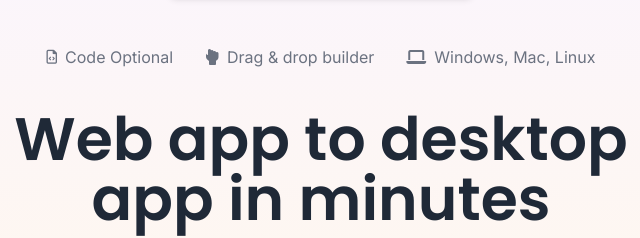
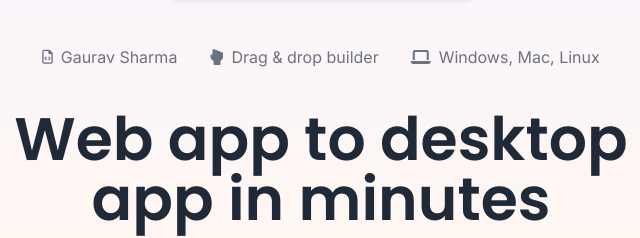
Before and after one commit to GreedyGaurav/Tailwind-Project, a website: page index.html in a window 1280 px wide. Shown: the part 173-411 px from the top of the page, 319-959 px from the left. Drawn offline with Linux system fonts and the light colour scheme.

Commit message:
Update index.html

```diff
--- a/index.html
+++ b/index.html
@@ -75,7 +75,7 @@
                 <div id="hero-features" class="hidden sm:flex gap-8 my-6">
                     <div class="flex justify-center gap-2 items-center text-gray-500">
                         <i class="fa-regular fa-file-code text-sm"></i>
-                        <p>Code Optional</p>
+                        <p>Gaurav Sharma</p>
                     </div>
                     <div class="flex justify-center gap-2 items-center text-gray-500">
                         <i class="fa-solid fa-hand-back-fist"></i>
```
